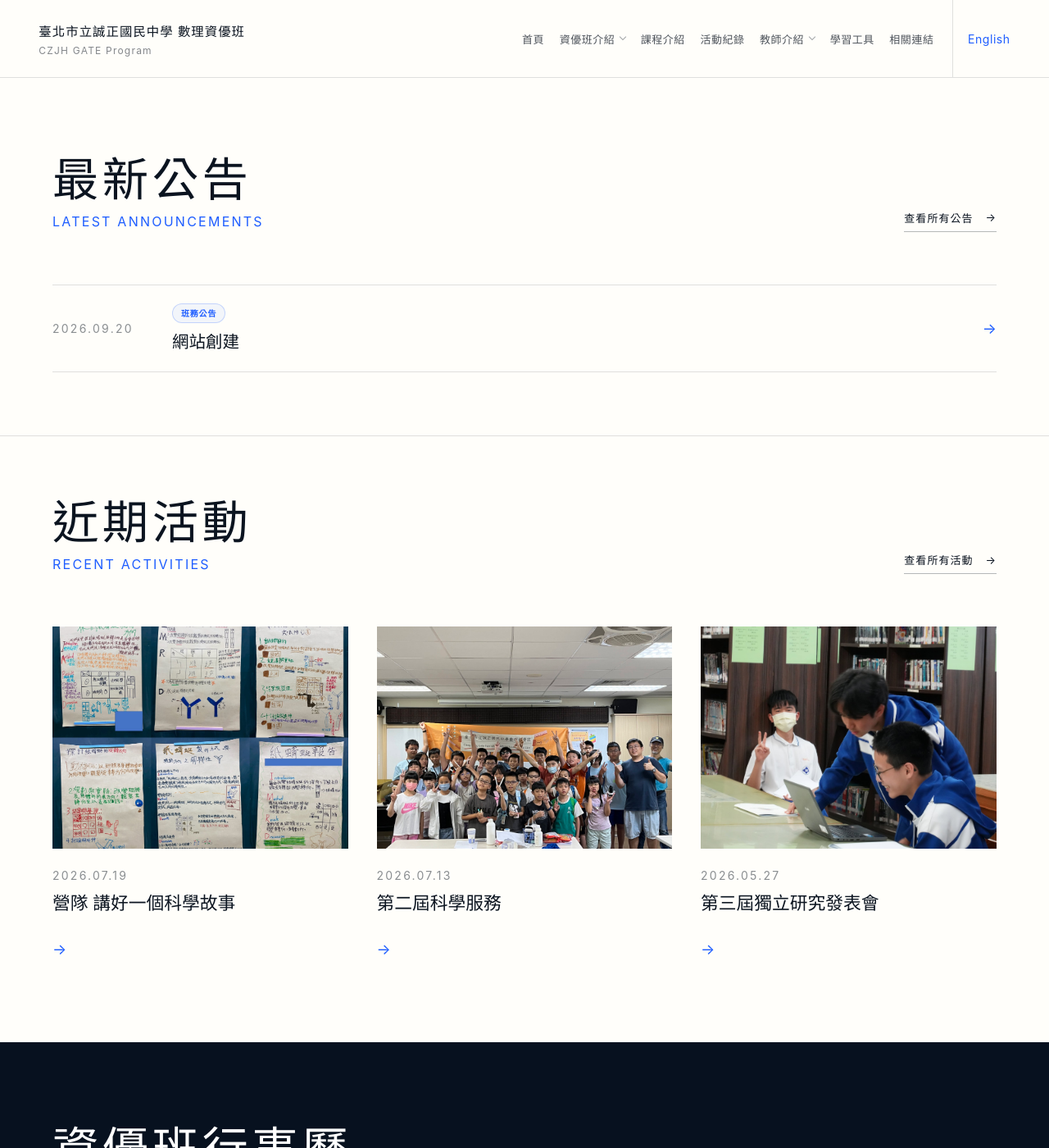
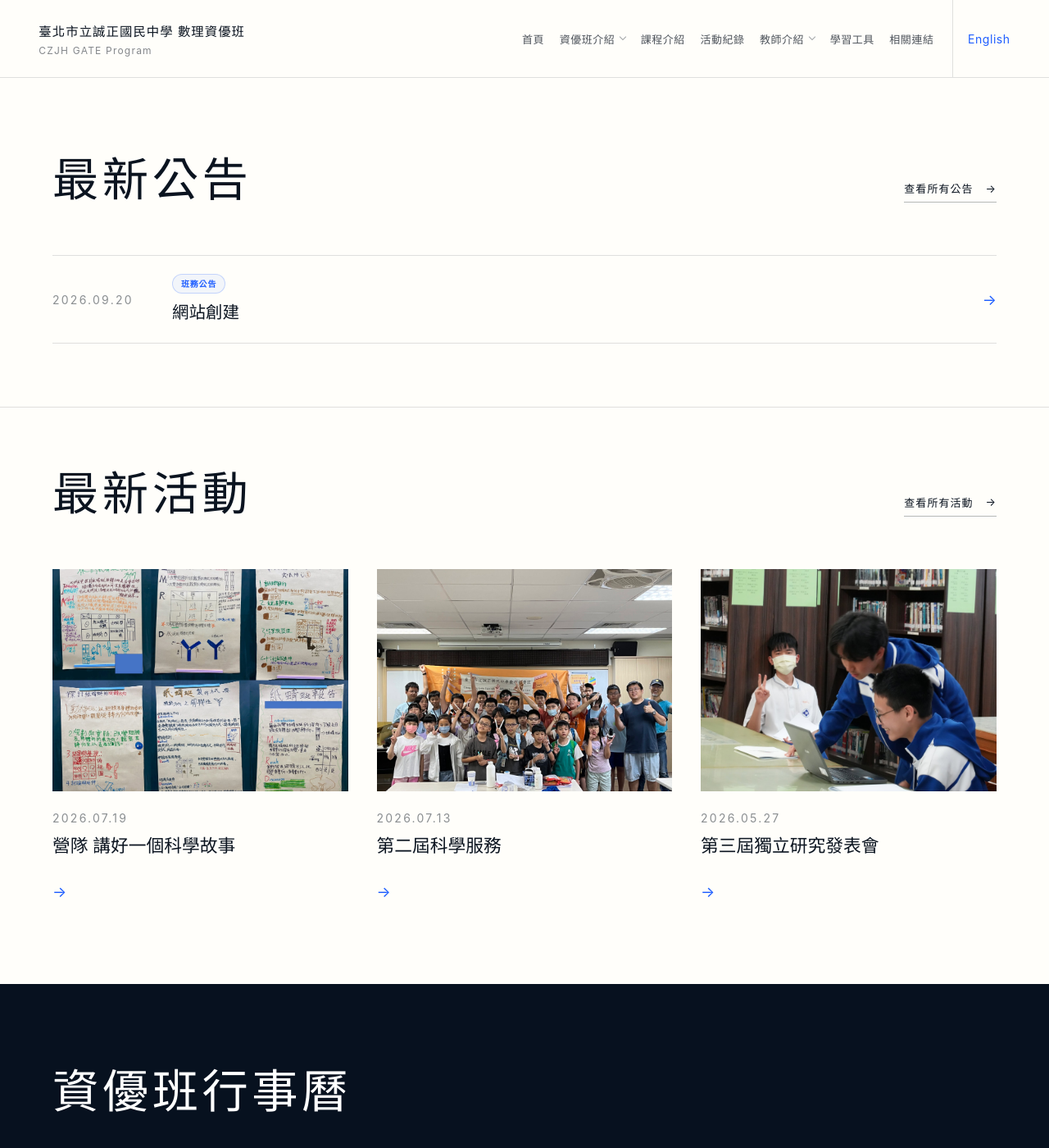
Before and after one commit to gateczjh/gateczjh.github.io, a Jekyll site: the page built from zh/index.html, in a window 1280 px wide and 1400 px high. Shown: the whole window at 82% size. Built offline with Jekyll 4.4.1, drawn with Linux system fonts in a browser that asks for light colours; some of the changed text lies outside the part shown.

Commit message:
20260923_0951

```diff
--- a/zh/index.html
+++ b/zh/index.html
@@ -15,10 +15,6 @@ title: 首頁
         <h1 class="section-title">
           最新公告
         </h1>
-
-        <div class="section-title-en">
-          Latest Announcements
-        </div>
 
       </div>
 
@@ -87,12 +83,8 @@ title: 首頁
       <div class="section-title-block">
 
         <h1 class="section-title">
-          近期活動
+          最新活動
         </h1>
-
-        <div class="section-title-en">
-          Recent Activities
-        </div>
 
       </div>
 
@@ -190,10 +182,6 @@ title: 首頁
       <h2 class="section-title">
         資優班行事曆
       </h2>
-
-      <div class="section-title-en">
-        GATE Program Calendar
-      </div>
 
     </div>
 
```
Also changed, not shown: en/index.html (+1 -13 lines).
